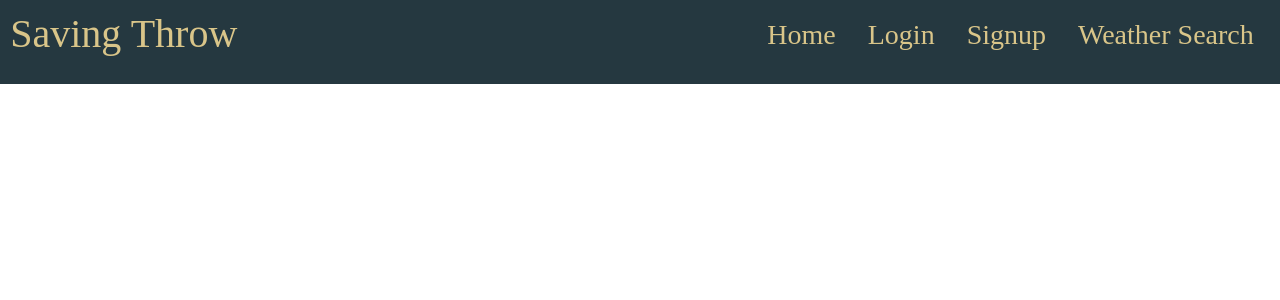
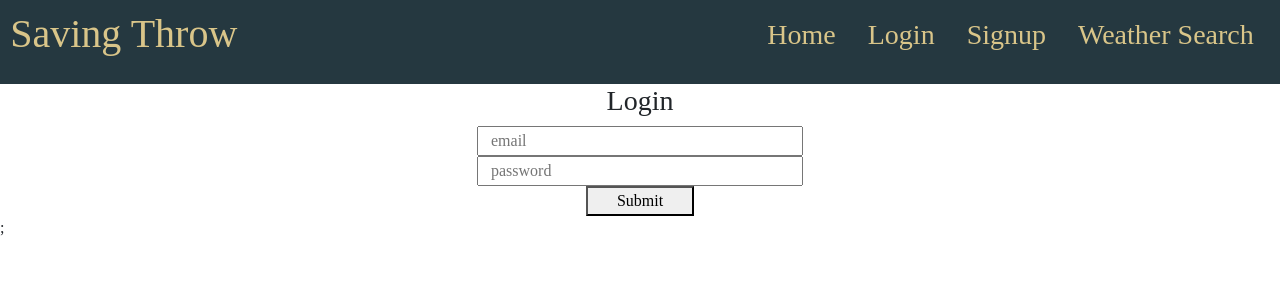
Before and after one commit to AnthonyRqqq/saving-throw-app, a React (Vite) app in the folder client/: page /login in a window 1280 px wide. Shown: the top 300 px of the page. Built offline with nearby package versions, Linux system fonts and the light colour scheme.

Commit message:
Login form base functionality

```diff
--- a/client/src/components/LoginForm.jsx
+++ b/client/src/components/LoginForm.jsx
@@ -0,0 +1,108 @@
+import { useState } from 'react';
+import { validateEmail } from '../utils/validateEmail';
+import { useNavigate } from 'react-router-dom';
+import { useMutation } from '@apollo/client';
+import { LOGIN_USER } from '../utils/mutations';
+import  Auth from '../utils/auth'
+
+
+export default function SignupForm() {
+    const [email, setEmail] = useState('');
+    const [password, setPassword] = useState('');
+    const [errorMessage, setErrorMessage] = useState('');
+
+    const [loginUser] = useMutation(LOGIN_USER);
+
+    const navigateTo = useNavigate();
+
+    const handleInputChange = (e) => {
+        const { target } = e;
+        const inputType = target.name;
+        const inputValue = target.value;
+
+        if (inputType === 'email') {
+            setEmail(inputValue);
+        } else {
+            setPassword(inputValue);
+        };
+    };
+
+    const handleFormSubmit = async (e) => {
+
+        // Prevents page refresh
+        e.preventDefault();
+
+        // Checks for valid email
+        if (!validateEmail(email)) {
+            setErrorMessage('Please enter a valid email address');
+            return;
+        };
+
+        try {
+            console.log(email, password)
+            const response = await loginUser({ email: email, password: password });
+
+            if (response.error) {
+                throw new Error('Something went wrong')
+            };
+
+            const { token, user } = await response.data.loginUser;
+            console.log(user);
+            Auth.login(token);
+
+        } catch (err) {
+            console.error(err)
+        }
+
+        // Clear form fields and error message if complete
+        setEmail('');
+        setErrorMessage('');
+        setPassword('');
+
+        // Redirect to homepage
+        navigateTo('/');
+    };
+
+    return (
+        <div className='form-div'>
+            <h3 className='row justify-content-center'>Login</h3>
+            <form className='signup-form justify-content-center' onSubmit={handleFormSubmit}>
+
+                {/* Input field for email */}
+                <div className='row justify-content-center'>
+                    <input
+                        className='col-3'
+                        value={email}
+                        name='email'
+                        onChange={handleInputChange}
+                        type='email'
+                        placeholder='email'
+                        required
+                    /></div>
+
+                {/* Input field for password */}
+                <div className='row justify-content-center'>
+                    <input
+                        className='col-3 password-input'
+                        value={password}
+                        name='password'
+                        onChange={handleInputChange}
+                        type='password'
+                        placeholder='password'
+                        required
+                    /></div>
+
+                {/* Submit button */}
+                <div className='row justify-content-center'>
+                    <button className='col-1 justify-content-center' type='submit'>Submit</button>
+                </div>
+            </form>
+
+            {errorMessage && (
+                <div>
+                    <p className='error-text row justify-content-center'>{errorMessage}</p>
+                </div>
+            )};
+        </div>
+    )
+}
--- a/client/src/pages/Login.jsx
+++ b/client/src/pages/Login.jsx
@@ -1,3 +1,9 @@
+import LoginForm from '../components/LoginForm'
+
 export default function Login() {
-    <h1>login</h1>
-    }
+    return (
+        <div>
+            <LoginForm />
+        </div>
+    );
+};
```
